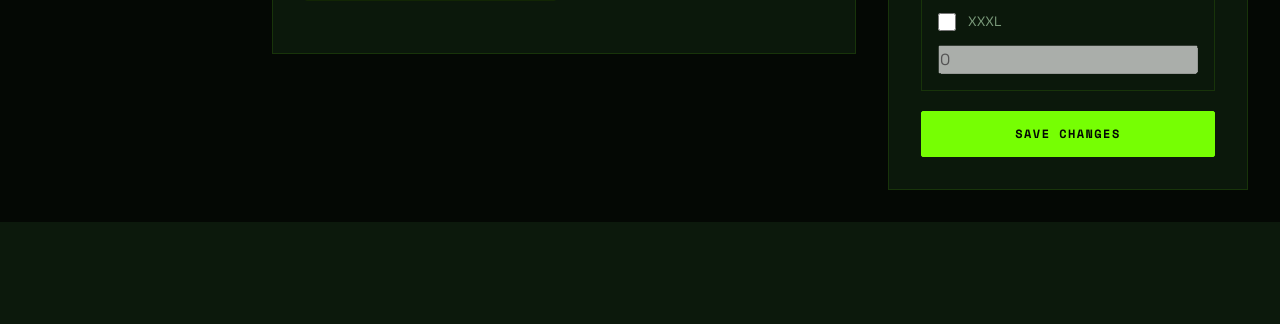
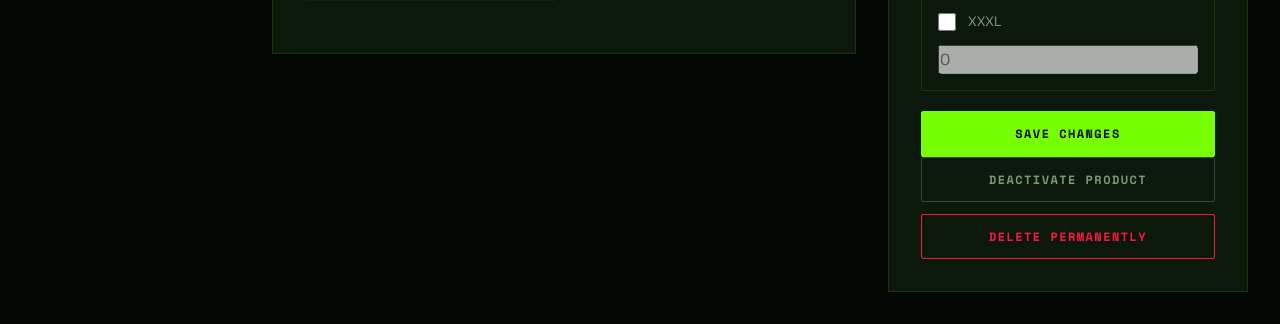
Before and after one commit to Axibrahim/in-your-soul, a Python web app: template app/templates/admin/edit_product.html in a window 1280 px wide. Shown: the part 858-1182 px from the top of the page. Before the commit the page ends 1080 px from the top, so only its background shows below. Run offline with Jinja, Linux system fonts and the light colour scheme; the template is opened without the code that fills it, so the values that code supplies are empty.

Commit message:
Adding Delete Product Permnentally For Admin Dashboard.

```diff
--- a/app/routes/cart.py
+++ b/app/routes/cart.py
@@ -7,7 +7,7 @@ from app import limiter
 
 cart_bp = Blueprint('cart', __name__)
 
-DELIVERY_FEE = 50
+DELIVERY_FEE = 80
 
 
 def get_cart():
--- a/app/templates/admin/edit_product.html
+++ b/app/templates/admin/edit_product.html
@@ -302,6 +302,46 @@
   <span>SAVE CHANGES</span>
 </button>
 
+<form
+  method="POST"
+  action="{{ url_for('admin.deactivate_product', product_id=product.id) }}"
+  onsubmit="return confirm('Deactivate this product? It will remain in the database but will no longer be visible in the shop.')"
+  style="margin-top:0.75rem;"
+>
+  <input
+    type="hidden"
+    name="csrf_token"
+    value="{{ csrf_token() }}"
+  />
+
+  <button
+    type="submit"
+    class="btn btn--ghost btn--full"
+  >
+    <span>DEACTIVATE PRODUCT</span>
+  </button>
+</form>
+
+<form
+  method="POST"
+  action="{{ url_for('admin.delete_product', product_id=product.id) }}"
+  onsubmit="return confirm('PERMANENTLY DELETE this product? This cannot be undone.')"
+  style="margin-top:0.75rem;"
+>
+  <input
+    type="hidden"
+    name="csrf_token"
+    value="{{ csrf_token() }}"
+  />
+
+  <button
+    type="submit"
+    class="btn btn--danger btn--full"
+  >
+    <span>DELETE PERMANENTLY</span>
+  </button>
+</form>
+
 
     </div>
 
```
Also changed, not shown: app/routes/admin.py (+33 -4 lines). Lines whose indentation alone changed are shown as unchanged.
